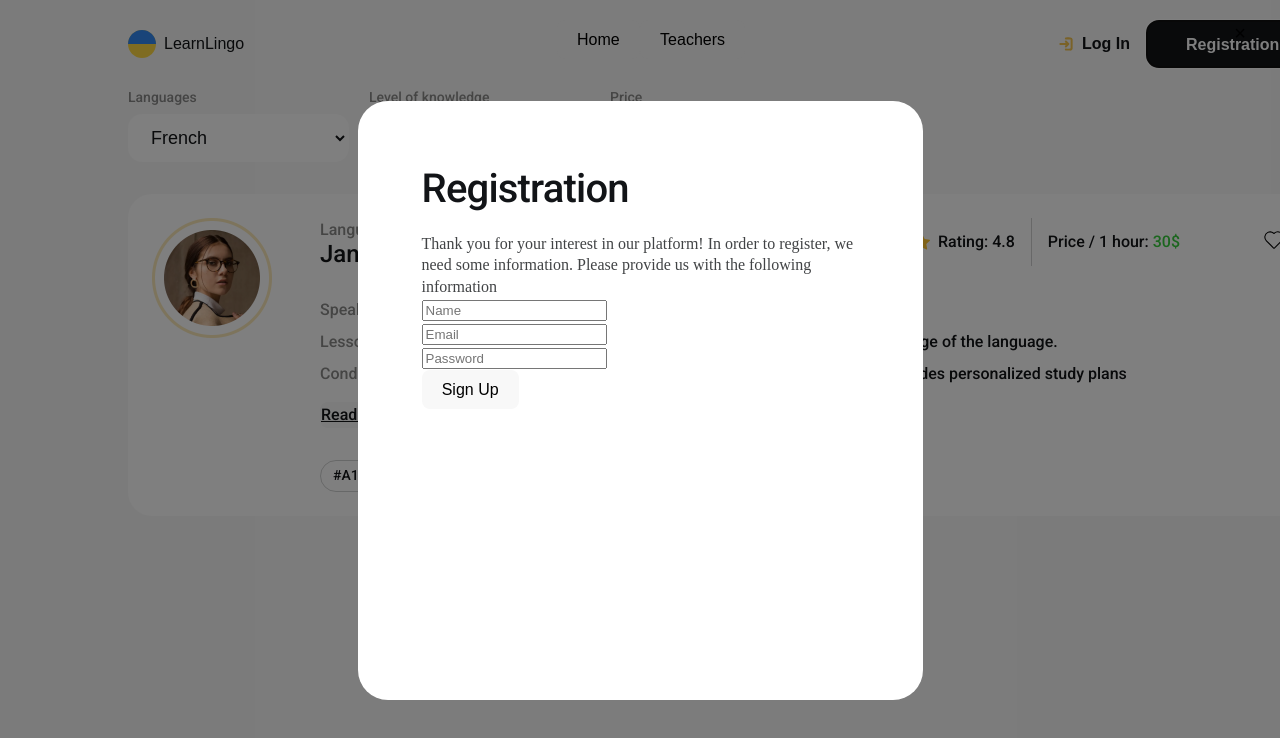
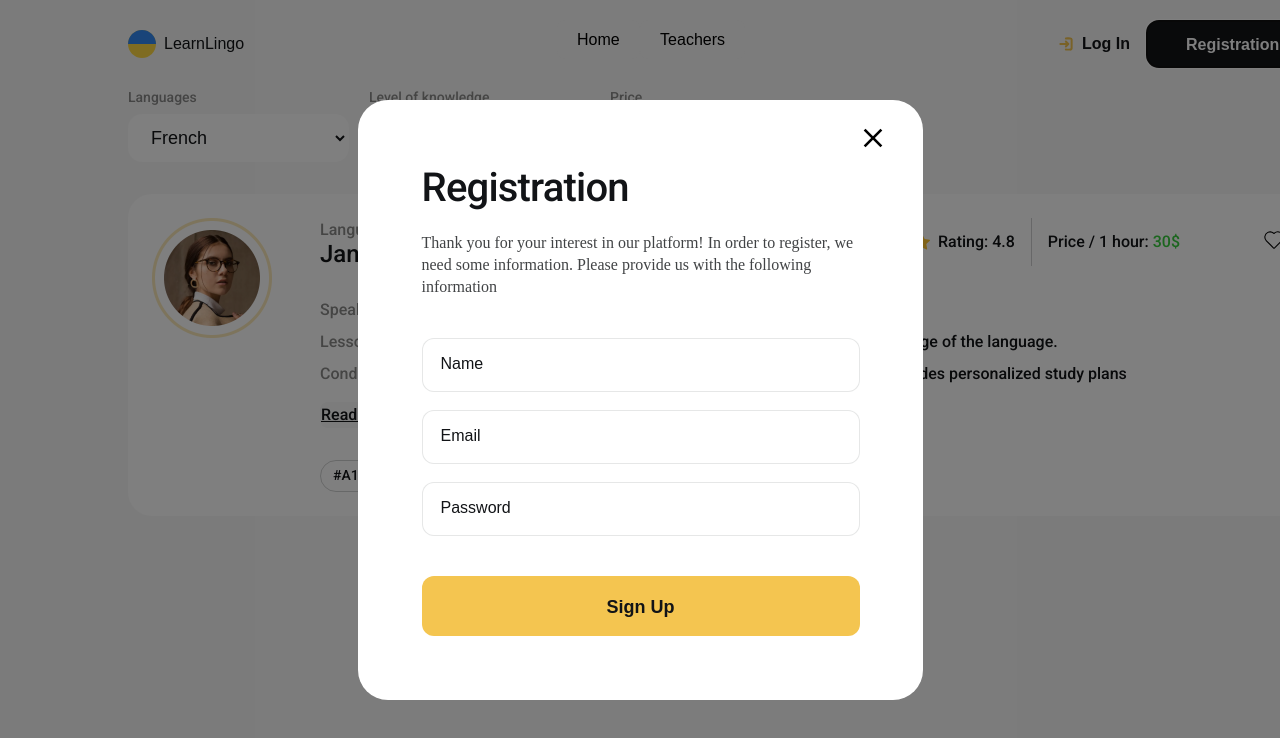
Before and after one commit to OleksandraStepanova/LearnLingo, a React (Vite) app: page /teachers in a window 1280 px wide. Both pictures are taken after a click on the button "Registration". Shown: the top 738 px of the page. Built offline with nearby package versions, Linux system fonts and the light colour scheme.

Commit message:
add style for RegistrationModal

```diff
--- a/src/components/RegistrationModal/RegistrationModal.module.css
+++ b/src/components/RegistrationModal/RegistrationModal.module.css
@@ -17,10 +17,11 @@
   text-align: left;
   border-radius: 30px;
   width: 565px;
-  height: 599px;
+  position: relative;
 }
 
 .closeButton {
+  position: absolute;
   background: none;
   border: none;
   font-size: 20px;
@@ -51,3 +52,41 @@
 .wrapper {
   width: 438px;
 }
+
+.form{
+  margin-top: 40px;
+}
+.wrapperForm{
+  display: flex;
+  flex-direction: column;
+  gap:18px
+}
+.input{
+
+  border: 1px solid rgba(18, 20, 23, 0.1);
+    border-radius: 12px;
+    padding: 16px 18px;
+    width: 438px;
+    height: 54px;
+}
+.input::placeholder{
+  font-family: 'Roboto Regular',sans-serif;
+    font-weight: 400;
+    font-size: 16px;
+    line-height: 1.37;
+    color: #121417;
+}
+
+.form button{
+  font-family: 'Roboto Italic', sans-serif;
+    font-weight: 700;
+    font-size: 18px;
+    line-height: 1.56;
+    color: #121417;
+    margin-top: 40px;
+    border-radius: 12px;
+    padding: 16px;
+    width: 438px;
+    height: 60px;
+    background: #f4c550;
+}
--- a/src/components/RegistrationModal/RegistrationModal.tsx
+++ b/src/components/RegistrationModal/RegistrationModal.tsx
@@ -1,5 +1,6 @@
 import { ErrorMessage, Field, Form, Formik } from 'formik';
 import * as Yup from "yup";
+import { IoMdClose } from "react-icons/io";
 import css from './RegistrationModal.module.css';
 
 interface RegistrationModal {
@@ -35,6 +36,7 @@ export default function RegistrationModal({ onClose }: RegistrationModal) {
 const handleSubmit = (values: RegistrationFormValues) => {
     console.log('Form data:', values);
   alert('Registration successful!');
+  onClose();
   };
 
 
@@ -42,7 +44,7 @@ const handleSubmit = (values: RegistrationFormValues) => {
     <div className={css.overlay}>
       <div className={css.modal}>
         <button className={css.closeButton} onClick={onClose}>
-          ×
+          <IoMdClose size={32}/>
         </button>
         <div className={css.wrapper}>
           <h2 className={css.title}>Registration</h2>
@@ -55,18 +57,20 @@ const handleSubmit = (values: RegistrationFormValues) => {
       validationSchema={validationSchema}
       onSubmit={handleSubmit}>
             {() => (
-              <Form>
+              <Form className={css.form}>
+                <div className={css.wrapperForm}>
                   <div>
-                  <Field type='text' name='name' placeholder='Name' />
+                    <Field type='text' name='name' placeholder='Name' className={css.input} />
                     <ErrorMessage name="name" component="div" className="error" />
                   </div>
                   <div>
-                  <Field type='text' name='email' placeholder='Email' />
+                    <Field type='text' name='email' placeholder='Email' className={css.input} />
                     <ErrorMessage name="email" component="div" className="error" />
                   </div>
                   <div>
-                  <Field type='text' name='password' placeholder='Password' />
+                    <Field type='text' name='password' placeholder='Password' className={css.input} />
                     <ErrorMessage name="password" component="div" className="error" />
+                  </div>
                 </div>
                 <button type='submit'>Sign Up</button>
               </Form>
```
Lines whose indentation alone changed are shown as unchanged.
